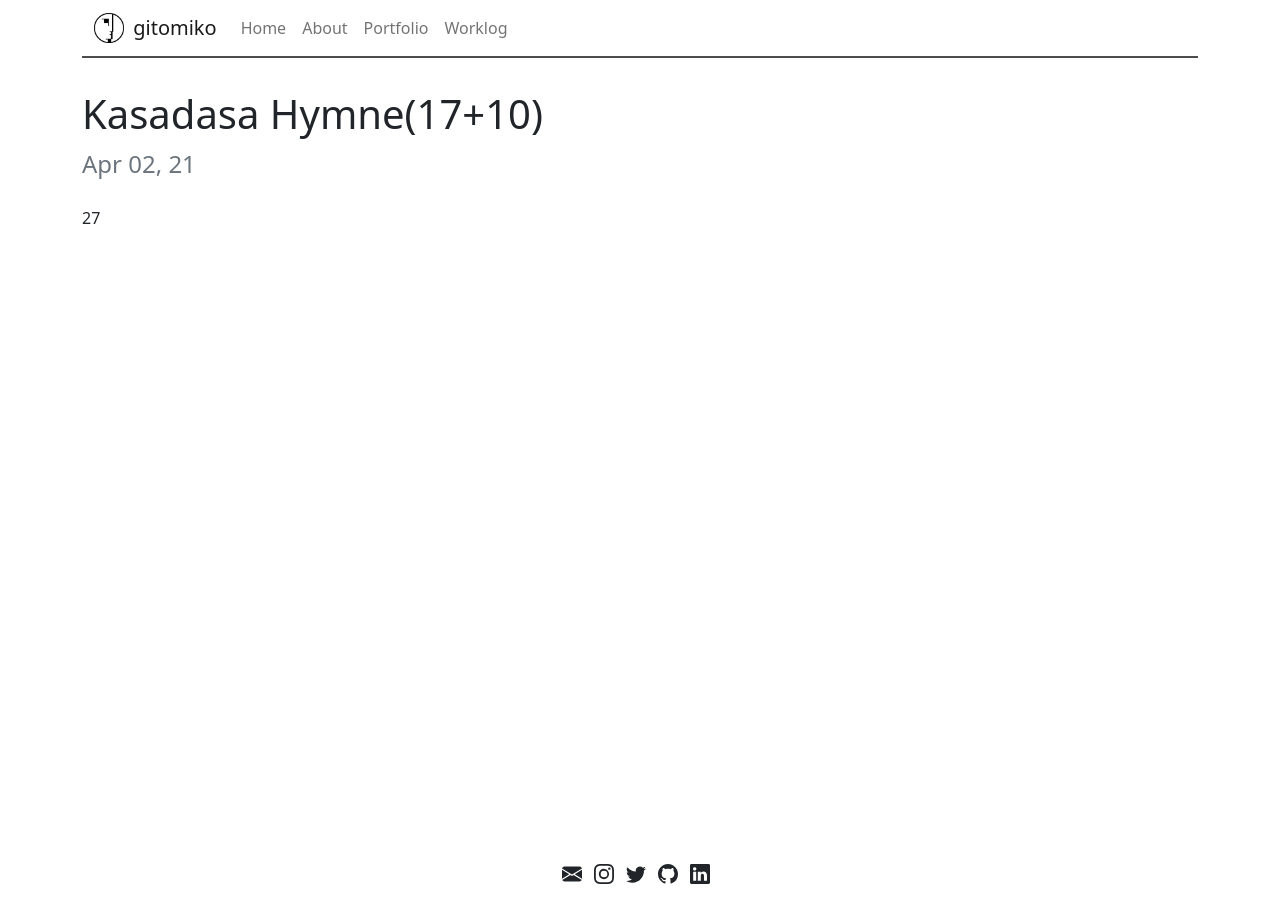
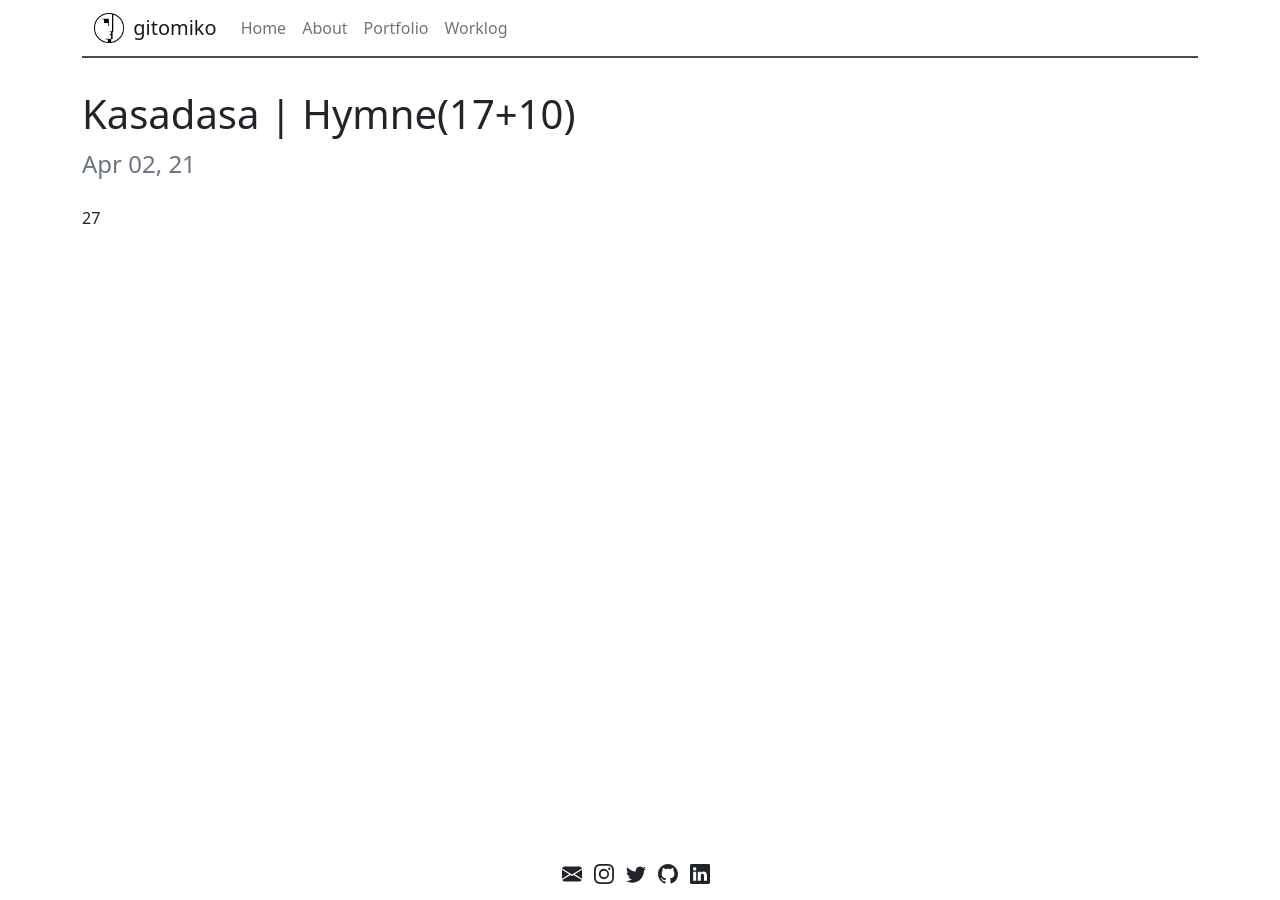
Before and after one commit to gitomiko/gitomiko.github.io, a Jekyll site: the page built from _posts/2021-04-2-Kasadasa-Hymne(17+10).md, in a window 1280 px wide. Built offline with Jekyll 4.4.1, drawn with Linux system fonts in a browser that asks for light colours.

```diff
--- a/_posts/2021-04-2-Kasadasa-Hymne(17+10).md
+++ b/_posts/2021-04-2-Kasadasa-Hymne(17+10).md
@@ -1,6 +1,6 @@
 ---
 layout: post
-title: Kasadasa Hymne(17+10)
+title: Kasadasa | Hymne(17+10)
 ---
 
 27
```
